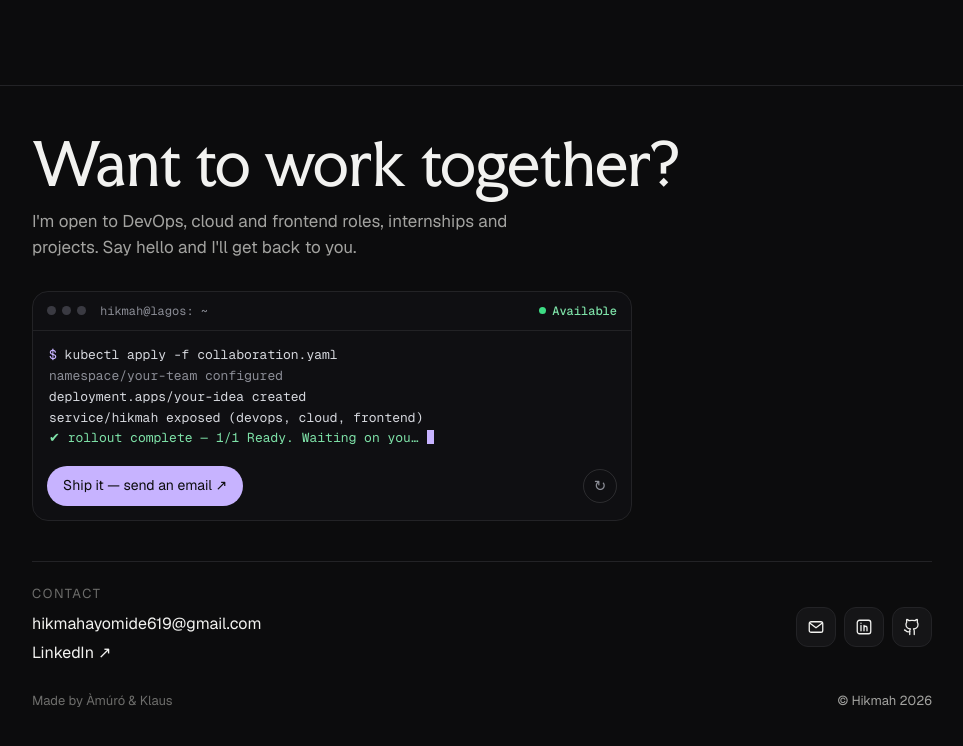
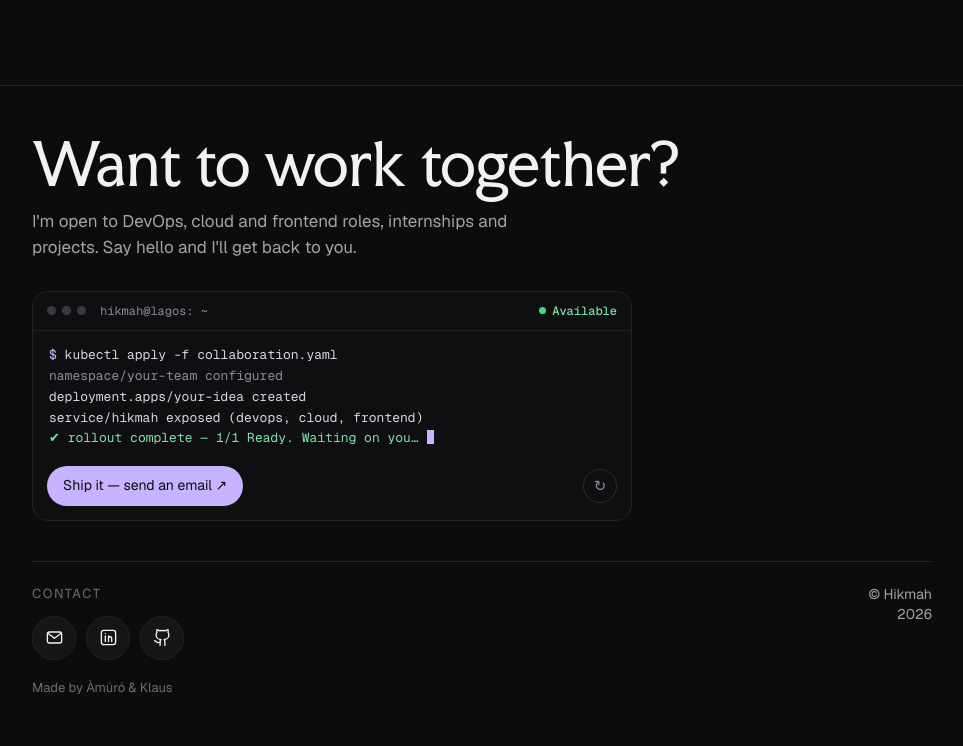
Before and after one commit to Hashi-devs/Hikmah, a plain HTML site: page index.html in a window 1280 px wide. Shown: the part 1783-2529 px from the top of the page, without its empty margins (158-1121 px from the left). Drawn offline with nearby package versions, Linux system fonts and the light colour scheme.

Commit message:
Footer: round social icons under Contact, credit below, copyright right
Co-Authored-By: Claude Opus 5.5 <noreply@anthropic.com>
Claude-Session: https://claude.ai/code/session_01FznZV5MkKYJcrxBuXv8rFi

```diff
--- a/index.html
+++ b/index.html
@@ -104,19 +104,15 @@ html.light .term{background:#151519}
 .foot{margin-top:88px;padding:48px 0 26px;border-top:1px solid var(--line)}
 .foot h2{font-size:clamp(34px,9vw,58px);line-height:1.04;margin:0}
 .foot .lead{color:var(--muted);font-size:17px;margin:14px 0 0;max-width:520px}
-.frow{display:flex;justify-content:space-between;align-items:flex-end;gap:16px;margin-top:40px;padding-top:22px;border-top:1px solid var(--line)}
-.ct{font-size:13px;letter-spacing:.12em;text-transform:uppercase;color:var(--soft);margin:0 0 8px}
+.frow{display:flex;justify-content:space-between;align-items:flex-start;gap:16px;margin-top:40px;padding-top:22px;border-top:1px solid var(--line)}
+.ct{font-size:13px;letter-spacing:.12em;text-transform:uppercase;color:var(--soft);margin:0 0 12px}
 .cl{min-width:0}
-.cl a{display:block;text-decoration:none;font-size:16px;margin:4px 0;overflow-wrap:anywhere}
-.cl a:hover{color:var(--acc)}
-.soc{display:flex;gap:8px;align-self:center;flex:none}
-.soc a{width:40px;height:40px;border-radius:12px;border:1px solid var(--line);background:var(--card);display:flex;align-items:center;justify-content:center;color:var(--fg);transition:color .2s,border-color .2s}
-.soc a:hover{color:var(--acc);border-color:var(--acc)}
-.soc svg{width:18px;height:18px;fill:none;stroke:currentColor;stroke-width:1.7;stroke-linecap:round;stroke-linejoin:round}
-@media (max-width:420px){.soc{gap:6px}.soc a{width:36px;height:36px}}
-.fbot{display:flex;justify-content:space-between;align-items:baseline;gap:12px;margin-top:22px}
-.copy{text-align:right;color:var(--muted);font-size:13px;margin:0;white-space:nowrap}
-.made{color:var(--soft);font-size:13px;margin:0}
+.soc{display:flex;gap:10px}
+.soc a{width:44px;height:44px;border-radius:50%;border:1px solid var(--line);background:var(--card);display:flex;align-items:center;justify-content:center;color:var(--fg);text-decoration:none;transition:color .2s,border-color .2s,transform .2s}
+.soc a:hover{color:var(--acc);border-color:var(--acc);transform:translateY(-2px)}
+.soc svg{width:19px;height:19px;fill:none;stroke:currentColor;stroke-width:1.7;stroke-linecap:round;stroke-linejoin:round}
+.copy{text-align:right;color:var(--muted);font-size:14px;line-height:1.45;margin:0;white-space:nowrap}
+.made{color:var(--soft);font-size:13px;margin:18px 0 0}
 
 /* floating nav bar */
 .dock{position:fixed;left:50%;bottom:calc(16px + env(safe-area-inset-bottom));transform:translateX(-50%);z-index:30;display:flex;align-items:center;gap:2px;padding:5px;border-radius:14px;background:var(--pill);border:1px solid var(--line);backdrop-filter:blur(14px);-webkit-backdrop-filter:blur(14px);box-shadow:0 10px 30px rgba(0,0,0,.28);max-width:calc(100vw - 24px)}
@@ -203,14 +199,17 @@ html.light .dock .moon{display:block}
         <div class="tact"><a class="run" href="mailto:hikmahayomide619@gmail.com">Ship it — send an email ↗</a><button type="button" class="rerun" id="rerun" aria-label="Replay">↻</button></div>
       </div>
       <div class="frow">
-        <div class="cl"><p class="ct">Contact</p><a href="mailto:hikmahayomide619@gmail.com">hikmahayomide619@gmail.com</a><a href="https://www.linkedin.com/in/hikmah-ayomide-b94433367" rel="noopener">LinkedIn ↗</a></div>
-        <div class="soc">
+        <div class="cl">
+          <p class="ct">Contact</p>
+          <div class="soc">
           <a href="mailto:hikmahayomide619@gmail.com" aria-label="Email"><svg viewBox="0 0 24 24" aria-hidden="true"><rect x="3" y="5" width="18" height="14" rx="2.5"></rect><path d="M4 7l8 6 8-6"></path></svg></a>
           <a href="https://www.linkedin.com/in/hikmah-ayomide-b94433367" target="_blank" rel="noopener" aria-label="LinkedIn"><svg viewBox="0 0 24 24" aria-hidden="true"><rect x="3" y="3" width="18" height="18" rx="3"></rect><path d="M8 10v7M8 7v.01M12 17v-4a2 2 0 0 1 4 0v4M12 10v7"></path></svg></a>
           <a href="https://github.com/hikmah2006TA" target="_blank" rel="noopener" aria-label="GitHub"><svg viewBox="0 0 24 24" aria-hidden="true"><path d="M15 22v-4a4.8 4.8 0 0 0-1-3.5c3 0 6-2 6-5.5.08-1.25-.27-2.48-1-3.5.28-1.15.28-2.35 0-3.5 0 0-1 0-3 1.5-2.64-.5-5.36-.5-8 0C6 2 5 2 5 2c-.3 1.15-.3 2.35 0 3.5A5.4 5.4 0 0 0 4 9c0 3.5 3 5.5 6 5.5-.39.49-.68 1.05-.85 1.65-.17.6-.22 1.23-.15 1.85v4"></path><path d="M9 18c-4.51 2-5-2-7-2"></path></svg></a>
         </div>
+          <p class="made">Made by Àmúró &amp; Klaus</p>
+        </div>
+        <p class="copy">© Hikmah<br>2026</p>
       </div>
-      <div class="fbot"><p class="made">Made by Àmúró &amp; Klaus</p><p class="copy">© Hikmah 2026</p></div>
     </div>
   </footer>
 </main>
```
